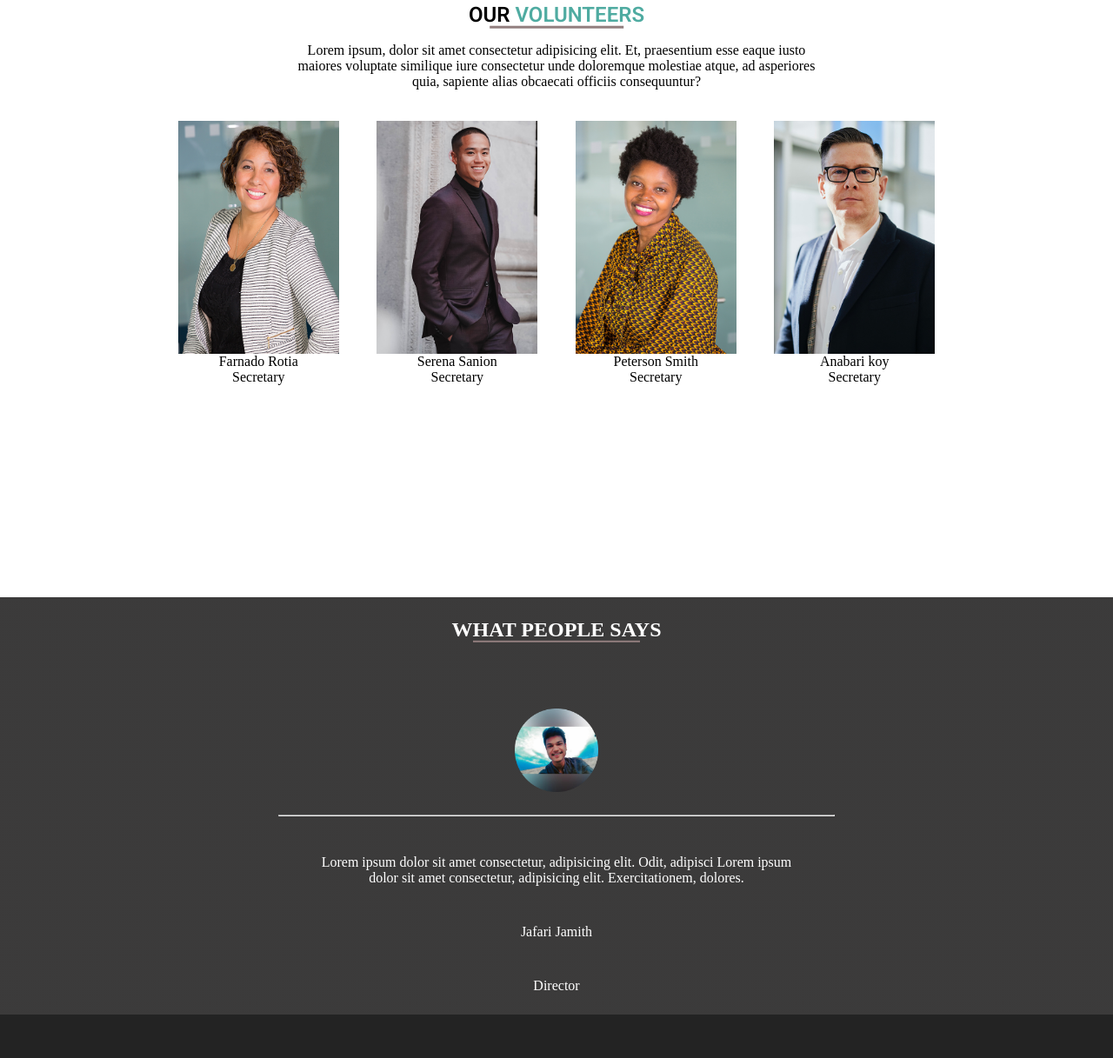
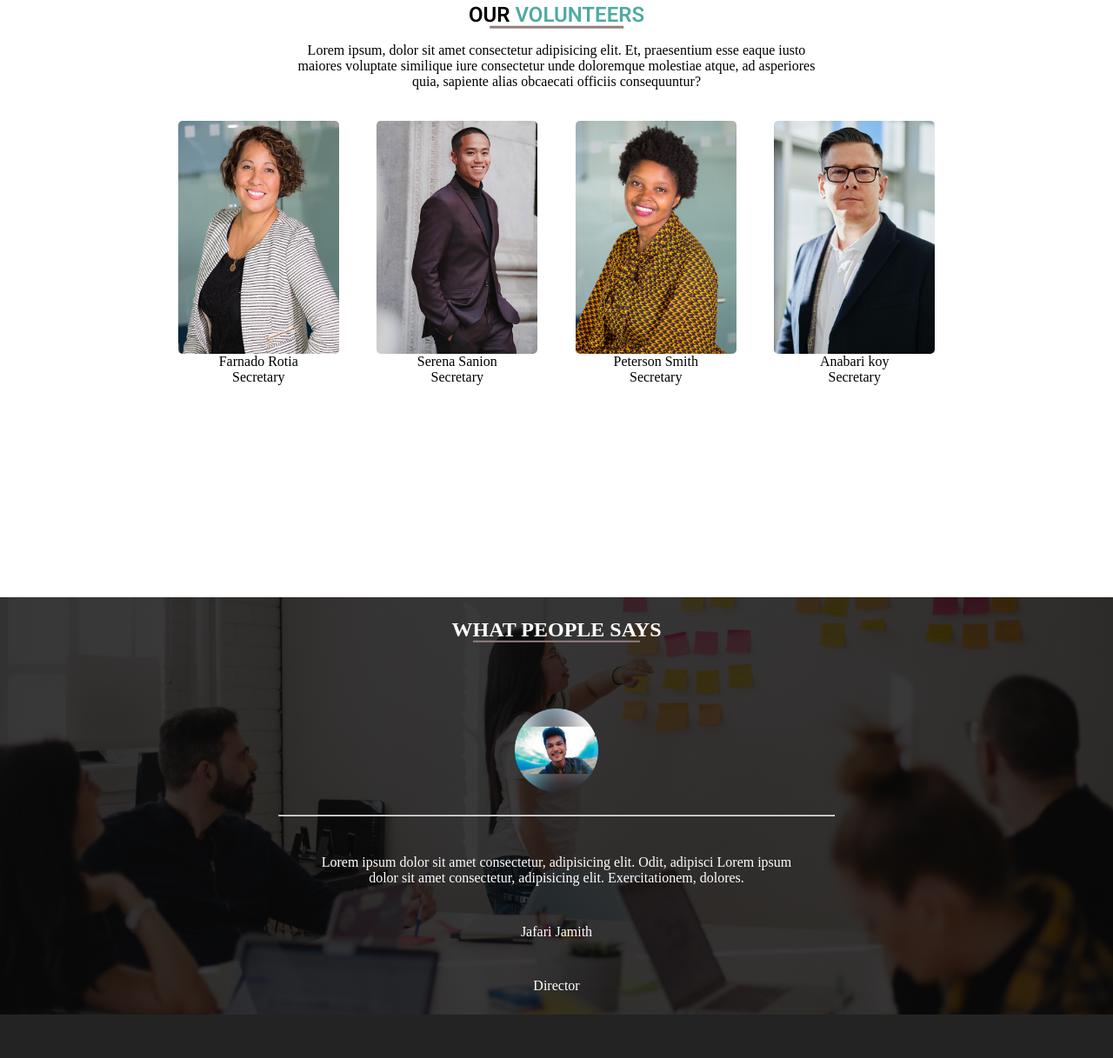
Before and after one commit to rahulJain2002/projectBBR, a plain HTML site: page index.html in a window 1280 px wide. Shown: the part 753-1970 px from the top of the page at 87% size. Drawn offline with Linux system fonts and the light colour scheme; the site is published under a folder, as on GitHub Pages, so addresses that start at the root find nothing.

Commit message:
Background problem solved in testinomial

```diff
--- a/styles/style.css
+++ b/styles/style.css
@@ -240,6 +240,7 @@
 
 .vol-grid div img {
     width: 100%;
+    border-radius: 5px;
 }
 
 
@@ -253,7 +254,7 @@
     align-items: center;
     height: 60vh;
     min-height: 357.2px;
-    background-image: linear-gradient(rgba(7, 6, 6, 0.79), rgba(7, 6, 6, 0.79)), url(/images/bg-2.jpg);
+    background-image: linear-gradient(rgba(7, 6, 6, 0.79), rgba(7, 6, 6, 0.79)), url(../images/bg-2.jpg);
     background-repeat: no-repeat;
     background-size: cover;
     background-position: center right;
```
